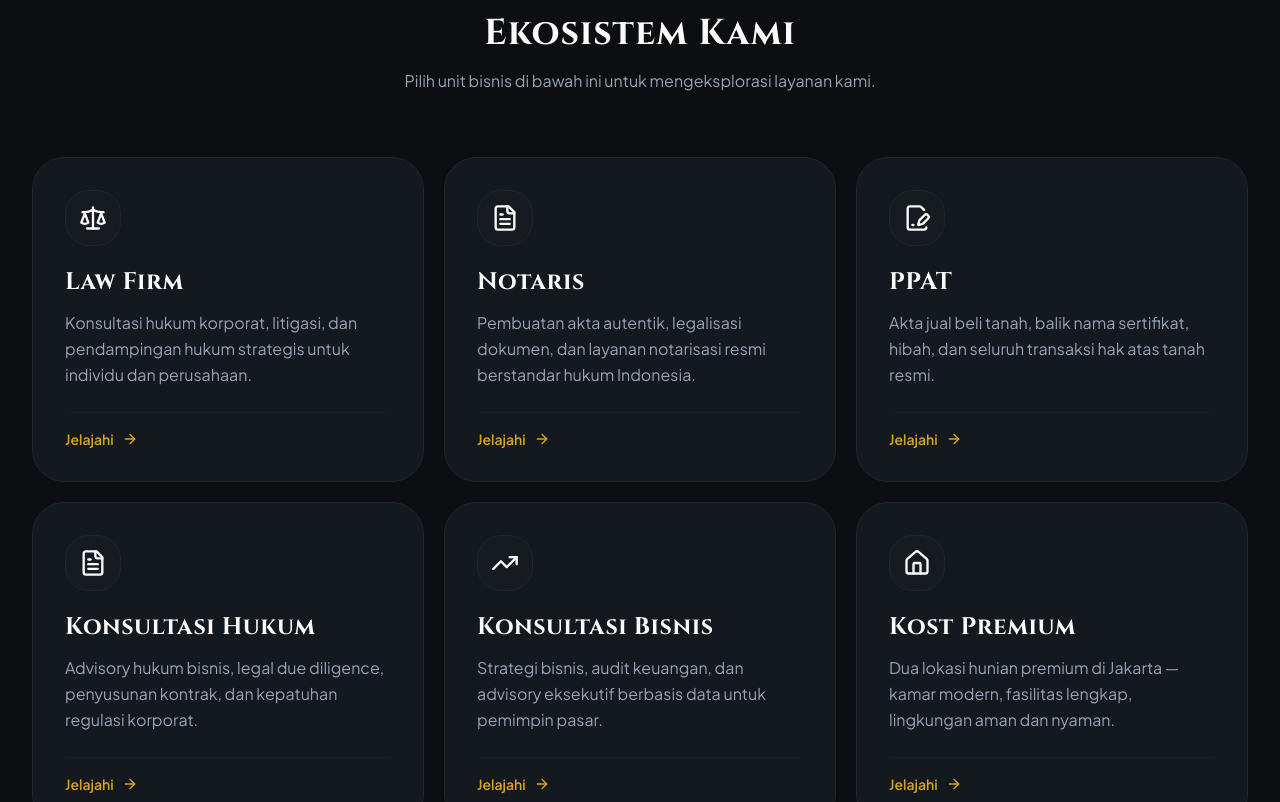
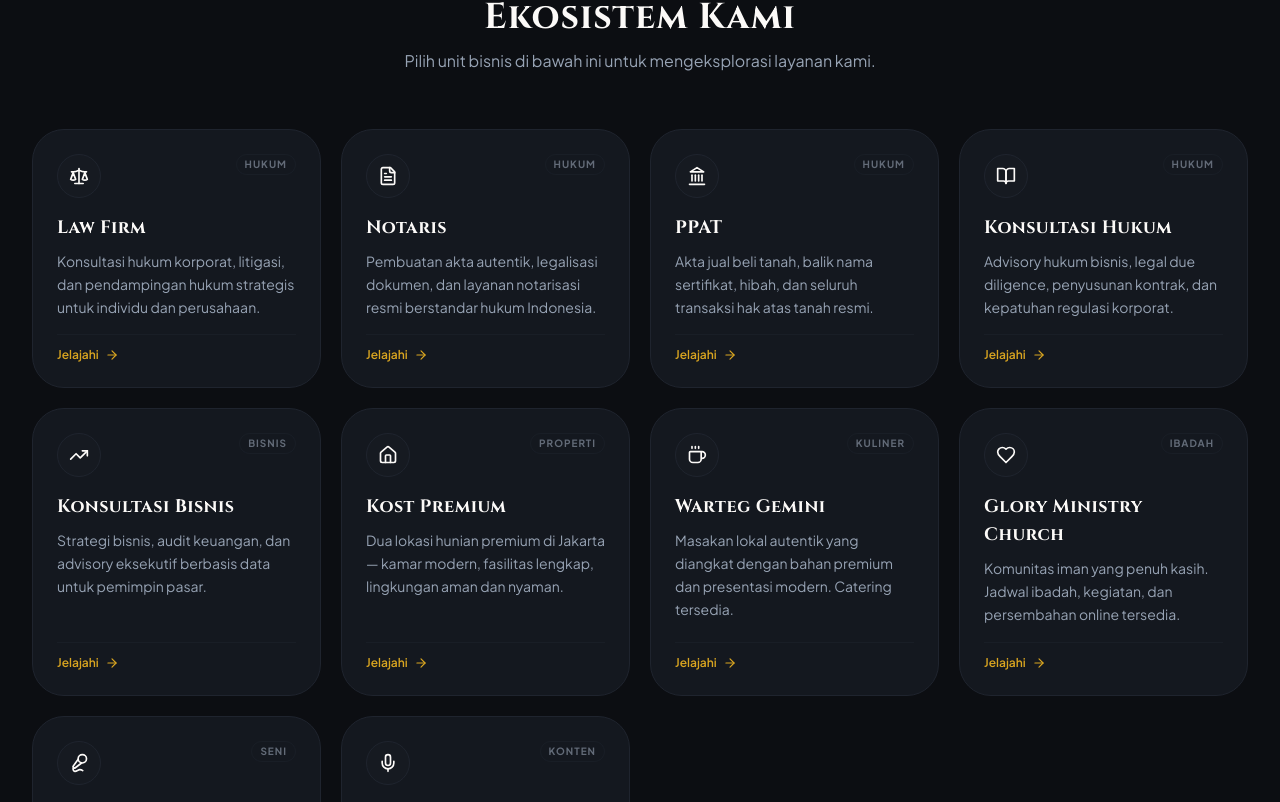
Before and after one commit to StevieAdrian/michael-huang, a Next.js app: page / in a window 1280 px wide. Shown: the part 678-1480 px from the top of the page. Built offline with nearby package versions, Linux system fonts and the light colour scheme; no server answers.

Commit message:
feat: add & adjust layout services

```diff
--- a/src/app/constants/services.ts
+++ b/src/app/constants/services.ts
@@ -5,9 +5,10 @@ import {
   Coffee,
   Heart,
   FileText,
-  FileSignature,
-  Music,
-  Layers,
+  Landmark,
+  BookOpen,
+  Mic2,
+  Mic,
 } from "lucide-react";
 
 export const services = [
@@ -19,6 +20,7 @@ export const services = [
     href: "/law-firm",
     color: "from-blue-900/50 to-slate-900/50",
     border: "group-hover:border-blue-500/50",
+    tag: "Hukum",
   },
   {
     title: "Notaris",
@@ -28,24 +30,27 @@ export const services = [
     href: "/notaris",
     color: "from-indigo-900/50 to-slate-900/50",
     border: "group-hover:border-indigo-500/50",
+    tag: "Hukum",
   },
   {
     title: "PPAT",
     description:
       "Akta jual beli tanah, balik nama sertifikat, hibah, dan seluruh transaksi hak atas tanah resmi.",
-    icon: FileSignature,
+    icon: Landmark,
     href: "/ppat",
     color: "from-violet-900/50 to-slate-900/50",
     border: "group-hover:border-violet-500/50",
+    tag: "Hukum",
   },
   {
     title: "Konsultasi Hukum",
     description:
       "Advisory hukum bisnis, legal due diligence, penyusunan kontrak, dan kepatuhan regulasi korporat.",
-    icon: FileText,
+    icon: BookOpen,
     href: "/law-consulting",
     color: "from-purple-900/50 to-slate-900/50",
     border: "group-hover:border-purple-500/50",
+    tag: "Hukum",
   },
   {
     title: "Konsultasi Bisnis",
@@ -55,6 +60,7 @@ export const services = [
     href: "/consulting",
     color: "from-emerald-900/50 to-slate-900/50",
     border: "group-hover:border-emerald-500/50",
+    tag: "Bisnis",
   },
   {
     title: "Kost Premium",
@@ -64,6 +70,7 @@ export const services = [
     href: "/kost",
     color: "from-orange-900/50 to-slate-900/50",
     border: "group-hover:border-orange-500/50",
+    tag: "Properti",
   },
   {
     title: "Warteg Gemini",
@@ -73,6 +80,7 @@ export const services = [
     href: "/warteg",
     color: "from-red-900/50 to-slate-900/50",
     border: "group-hover:border-red-500/50",
+    tag: "Kuliner",
   },
   {
     title: "Glory Ministry Church",
@@ -82,23 +90,26 @@ export const services = [
     href: "/gereja",
     color: "from-rose-900/50 to-slate-900/50",
     border: "group-hover:border-rose-500/50",
+    tag: "Ibadah",
   },
   {
     title: "Musik Production",
     description:
       "Studio rekaman profesional, aransemen, mixing & mastering untuk artis, korporat, dan gereja.",
-    icon: Music,
+    icon: Mic2,
     href: "/musik",
     color: "from-yellow-900/50 to-slate-900/50",
     border: "group-hover:border-yellow-500/50",
+    tag: "Seni",
   },
   {
     title: "Podcast",
     description:
       "Obrolan mendalam tentang iman, bisnis, dan kehidupan. Baru setiap Senin dan Kamis.",
-    icon: Layers,
+    icon: Mic,
     href: "/podcast",
     color: "from-teal-900/50 to-slate-900/50",
     border: "group-hover:border-teal-500/50",
+    tag: "Konten",
   },
 ];
--- a/src/components/sections/reviews-section.tsx
+++ b/src/components/sections/reviews-section.tsx
@@ -6,7 +6,7 @@ import { googleReviews } from "@/app/constants/reviews";
 
 export function ReviewsSection() {
   return (
-    <section className="py-16 md:py-24 bg-background">
+    <section className="py-12 md:py-20 bg-background">
       <div className="max-w-7xl mx-auto px-4 sm:px-6 lg:px-8">
         {/* Header */}
         <div className="flex flex-col md:flex-row md:items-end justify-between gap-6 mb-10 md:mb-14">
--- a/src/features/home/components/sections/reviews-section.tsx
+++ b/src/features/home/components/sections/reviews-section.tsx
@@ -6,7 +6,7 @@ import { googleReviews } from "@/features/home/constants/reviews";
 
 export function ReviewsSection() {
   return (
-    <section className="py-16 md:py-24 bg-background">
+    <section className="py-12 md:py-20 bg-background">
       <div className="max-w-7xl mx-auto px-4 sm:px-6 lg:px-8">
         {/* Header */}
         <div className="flex flex-col md:flex-row md:items-end justify-between gap-6 mb-10 md:mb-14">
--- a/src/features/home/components/sections/services-section.tsx
+++ b/src/features/home/components/sections/services-section.tsx
@@ -6,10 +6,10 @@ import { services } from "@/features/home/constants/services";
 
 export function ServicesSection() {
   return (
-    <section className="py-16 md:py-20 bg-background relative z-10">
+    <section className="py-12 md:py-16 bg-background relative z-10">
       <div className="max-w-7xl mx-auto px-4 sm:px-6 lg:px-8">
-        <div className="text-center max-w-2xl mx-auto mb-10 md:mb-16">
-          <h2 className="text-2xl md:text-4xl font-display font-bold mb-4">
+        <div className="text-center max-w-2xl mx-auto mb-10 md:mb-14">
+          <h2 className="text-2xl md:text-4xl font-display font-bold mb-3">
             Ekosistem Kami
           </h2>
           <p className="text-muted-foreground">
@@ -17,36 +17,37 @@ export function ServicesSection() {
           </p>
         </div>
 
-        <div className="grid grid-cols-1 md:grid-cols-2 lg:grid-cols-3 gap-5">
+        <div className="grid grid-cols-1 sm:grid-cols-2 lg:grid-cols-3 xl:grid-cols-4 gap-4 md:gap-5">
           {services.map((service, index) => (
             <motion.div
               key={service.title}
               initial={{ opacity: 0, y: 30 }}
               whileInView={{ opacity: 1, y: 0 }}
-              viewport={{ once: true, margin: "-100px" }}
-              transition={{ duration: 0.5, delay: index * 0.1 }}
-              className={index === 4 ? "md:col-span-2 lg:col-span-1" : ""}
+              viewport={{ once: true, margin: "-80px" }}
+              transition={{ duration: 0.45, delay: index * 0.06 }}
             >
               <a href={service.href}>
                 <div
-                  className={`group h-full bg-card rounded-2xl p-6 md:p-8 border border-border hover:shadow-2xl transition-all duration-500 relative overflow-hidden ${service.border}`}
+                  className={`group h-full bg-card rounded-2xl p-5 md:p-6 border border-border hover:shadow-2xl transition-all duration-500 relative overflow-hidden ${service.border} cursor-pointer`}
                 >
                   <div
                     className={`absolute inset-0 bg-gradient-to-br ${service.color} opacity-0 group-hover:opacity-100 transition-opacity duration-500`}
                   />
                   <div className="relative z-10 flex flex-col h-full">
-                    <div className="w-12 h-12 md:w-14 md:h-14 rounded-xl bg-muted/50 border border-border flex items-center justify-center mb-5 group-hover:scale-110 group-hover:border-gold/50 group-hover:bg-gold/10 transition-all duration-500">
-                      <service.icon className="w-6 h-6 md:w-7 md:h-7 text-foreground group-hover:text-gold transition-colors" />
+                    <div className="flex items-start justify-between mb-4">
+                      <div className="w-11 h-11 rounded-xl bg-muted/50 border border-border flex items-center justify-center group-hover:scale-110 group-hover:border-gold/50 group-hover:bg-gold/10 transition-all duration-500">
+                        <service.icon className="w-5 h-5 text-foreground group-hover:text-gold transition-colors" />
+                      </div>
+                      <span className="text-[10px] font-bold text-muted-foreground/60 uppercase tracking-widest border border-border/50 px-2 py-0.5 rounded-full">{service.tag}</span>
                     </div>
-                    <h3 className="text-xl md:text-2xl font-display font-bold mb-3 text-foreground">
+                    <h3 className="text-lg font-display font-bold mb-2 text-foreground">
                       {service.title}
                     </h3>
-                    <p className="text-muted-foreground flex-1 leading-relaxed mb-6 text-sm md:text-base">
+                    <p className="text-muted-foreground flex-1 leading-relaxed mb-4 text-sm">
                       {service.description}
                     </p>
-                    <div className="flex items-center text-sm font-semibold text-gold mt-auto pt-4 border-t border-border/50">
-                      Jelajahi{" "}
-                      <ArrowRight className="w-4 h-4 ml-2 group-hover:translate-x-2 transition-transform duration-300" />
+                    <div className="flex items-center text-xs font-semibold text-gold mt-auto pt-3 border-t border-border/50">
+                      Jelajahi <ArrowRight className="w-3.5 h-3.5 ml-1.5 group-hover:translate-x-1.5 transition-transform duration-300" />
                     </div>
                   </div>
                 </div>
--- a/src/features/home/constants/services.ts
+++ b/src/features/home/constants/services.ts
@@ -5,9 +5,10 @@ import {
   Coffee,
   Heart,
   FileText,
-  FileSignature,
-  Music,
-  Layers,
+  Landmark,
+  BookOpen,
+  Mic2,
+  Mic,
 } from "lucide-react";
 
 export const services = [
@@ -19,6 +20,7 @@ export const services = [
     href: "/law-firm",
     color: "from-blue-900/50 to-slate-900/50",
     border: "group-hover:border-blue-500/50",
+    tag: "Hukum",
   },
   {
     title: "Notaris",
@@ -27,25 +29,28 @@ export const services = [
     icon: FileText,
     href: "/notaris",
     color: "from-indigo-900/50 to-slate-900/50",
+    tag: "Hukum",
     border: "group-hover:border-indigo-500/50",
   },
   {
     title: "PPAT",
     description:
       "Akta jual beli tanah, balik nama sertifikat, hibah, dan seluruh transaksi hak atas tanah resmi.",
-    icon: FileSignature,
+    icon: Landmark,
     href: "/ppat",
     color: "from-violet-900/50 to-slate-900/50",
     border: "group-hover:border-violet-500/50",
+    tag: "Hukum",
   },
   {
     title: "Konsultasi Hukum",
     description:
       "Advisory hukum bisnis, legal due diligence, penyusunan kontrak, dan kepatuhan regulasi korporat.",
-    icon: FileText,
+    icon: BookOpen,
     href: "/law-consulting",
     color: "from-purple-900/50 to-slate-900/50",
     border: "group-hover:border-purple-500/50",
+    tag: "Hukum",
   },
   {
     title: "Konsultasi Bisnis",
@@ -55,6 +60,7 @@ export const services = [
     href: "/consulting",
     color: "from-emerald-900/50 to-slate-900/50",
     border: "group-hover:border-emerald-500/50",
+    tag: "Bisnis",
   },
   {
     title: "Kost Premium",
@@ -64,6 +70,7 @@ export const services = [
     href: "/kost",
     color: "from-orange-900/50 to-slate-900/50",
     border: "group-hover:border-orange-500/50",
+    tag: "Properti",
   },
   {
     title: "Warteg Gemini",
@@ -73,6 +80,7 @@ export const services = [
     href: "/warteg",
     color: "from-red-900/50 to-slate-900/50",
     border: "group-hover:border-red-500/50",
+    tag: "Kuliner",
   },
   {
     title: "Glory Ministry Church",
@@ -82,23 +90,26 @@ export const services = [
     href: "/gereja",
     color: "from-rose-900/50 to-slate-900/50",
     border: "group-hover:border-rose-500/50",
+    tag: "Ibadah",
   },
   {
     title: "Musik Production",
     description:
       "Studio rekaman profesional, aransemen, mixing & mastering untuk artis, korporat, dan gereja.",
-    icon: Music,
+    icon: Mic2,
     href: "/musik",
     color: "from-yellow-900/50 to-slate-900/50",
     border: "group-hover:border-yellow-500/50",
+    tag: "Seni",
   },
   {
     title: "Podcast",
     description:
       "Obrolan mendalam tentang iman, bisnis, dan kehidupan. Baru setiap Senin dan Kamis.",
-    icon: Layers,
+    icon: Mic,
     href: "/podcast",
     color: "from-teal-900/50 to-slate-900/50",
     border: "group-hover:border-teal-500/50",
+    tag: "Konten",
   },
 ];
```
Also changed, not shown: src/components/sections/search-section.tsx (+5 -5 lines), src/components/sections/services-section.tsx (+16 -15 lines), src/features/home/components/sections/search-section.tsx (+5 -5 lines).
